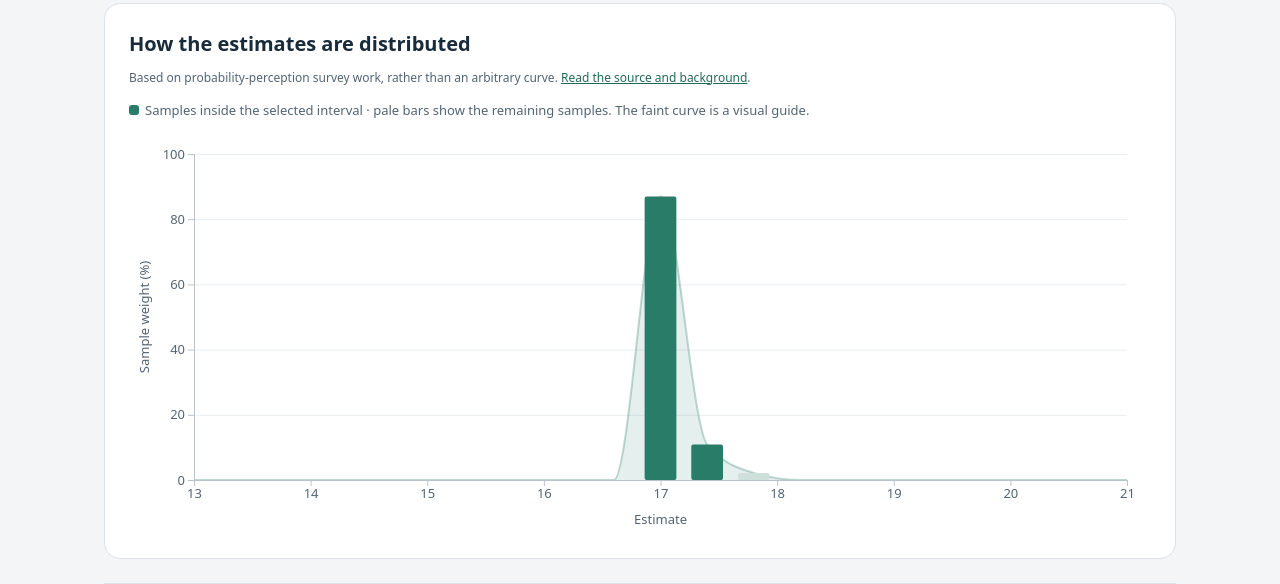
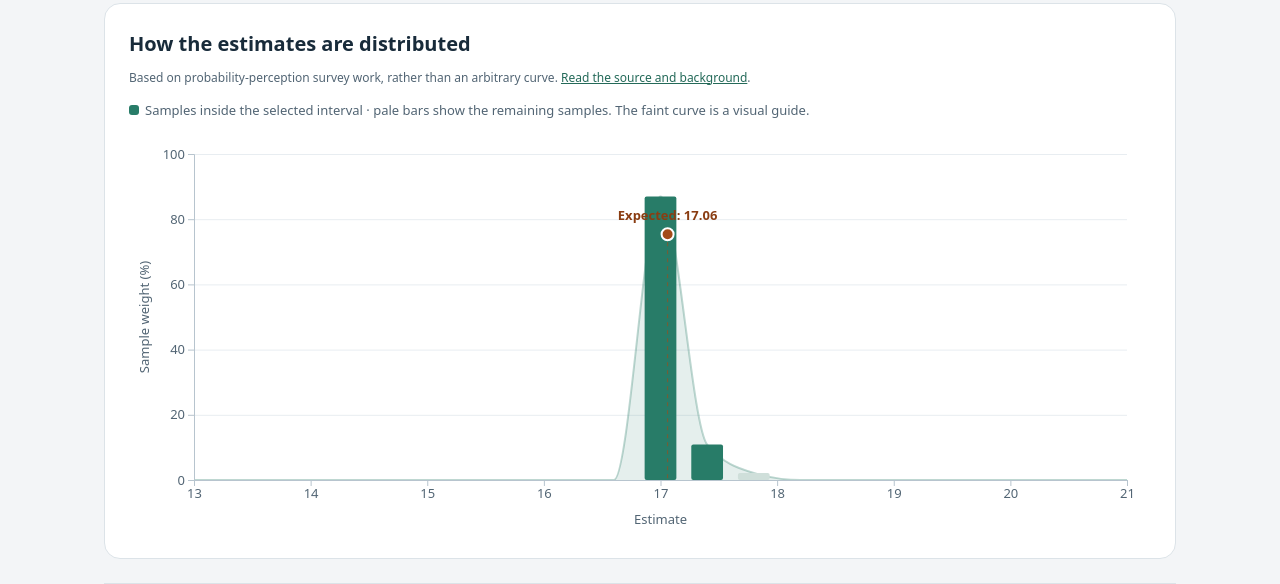
Before and after one commit to thiagomata/perceptions-of-probability, a plain HTML site: page calculator.html in a window 1280 px wide. Shown: the part 800-1384 px from the top of the page. Drawn offline with nearby package versions, Linux system fonts and the light colour scheme.

Commit message:
Mark the expected estimate on the chart

```diff
--- a/calculator.html
+++ b/calculator.html
@@ -178,6 +178,30 @@ d3.csv('data/data.csv', function(surveyError, surveyData) {
       .attr('height',function(p){return height - y(p.y * 100);}).attr('rx',2)
       .attr('fill',function(p){return lo === hi || (p.x >= normalizedInterval.from - 1e-12 && p.x <= normalizedInterval.to + 1e-12) ? '#287c68' : '#cfdfda';})
       .append('title').text(function(p){return 'Estimate ' + format(lo + p.x * (hi - lo)) + ': ' + format(p.y * 100) + (kent ? '% modeled weight' : '% sample weight');});
+    var expected = getExpectedValue(data, dimension, lo, hi);
+    var expectedX = x(expected);
+    var expectedPosition = hi === lo ? .5 : (expected - lo) / (hi - lo);
+    var expectedWeight = points[0].y;
+    for (var i = 1; i < points.length; i++) {
+      if (expectedPosition <= points[i].x) {
+        var before = points[i - 1], after = points[i];
+        var fraction = (expectedPosition - before.x) / (after.x - before.x);
+        expectedWeight = before.y + fraction * (after.y - before.y);
+        break;
+      }
+      expectedWeight = points[i].y;
+    }
+    var expectedY = y(expectedWeight * 100);
+    plot.append('line').attr('x1',expectedX).attr('x2',expectedX)
+      .attr('y1',expectedY).attr('y2',height)
+      .attr('stroke','#a34b17').attr('stroke-dasharray','4 4').attr('stroke-opacity',.65);
+    plot.append('circle').attr('cx',expectedX).attr('cy',expectedY).attr('r',6)
+      .attr('fill','#a34b17').attr('stroke','white').attr('stroke-width',2)
+      .append('title').text('Expected estimate: ' + format(expected));
+    plot.append('text').attr('x',Math.max(60,Math.min(width - 60,expectedX)))
+      .attr('y',Math.max(12,expectedY - 14)).attr('text-anchor','middle')
+      .style('fill','#8a3d12').style('font-weight','650')
+      .text('Expected: ' + format(expected));
     plot.append('g').attr('transform','translate(0,' + height + ')').call(d3.axisBottom(x).ticks(totalWidth < 600 ? 4 : 8));
     plot.append('g').call(d3.axisLeft(y).ticks(4));
     plot.append('text').attr('x',width/2).attr('y',height+44).attr('text-anchor','middle').text('Estimate');
```
